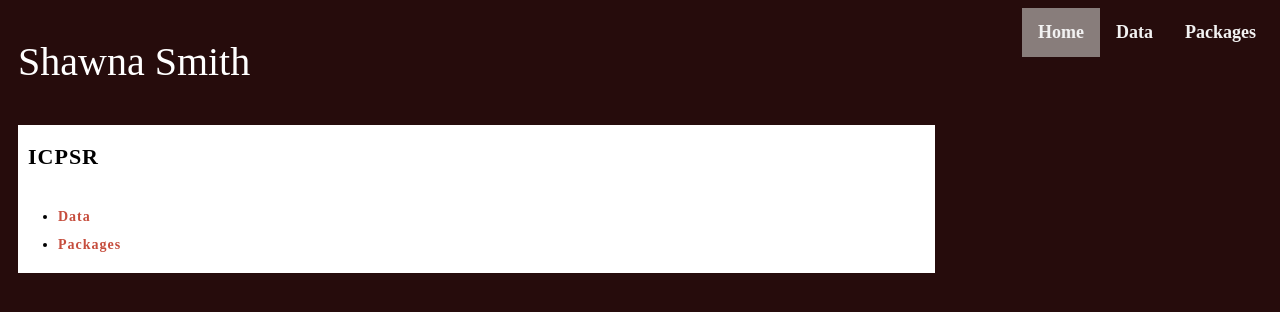
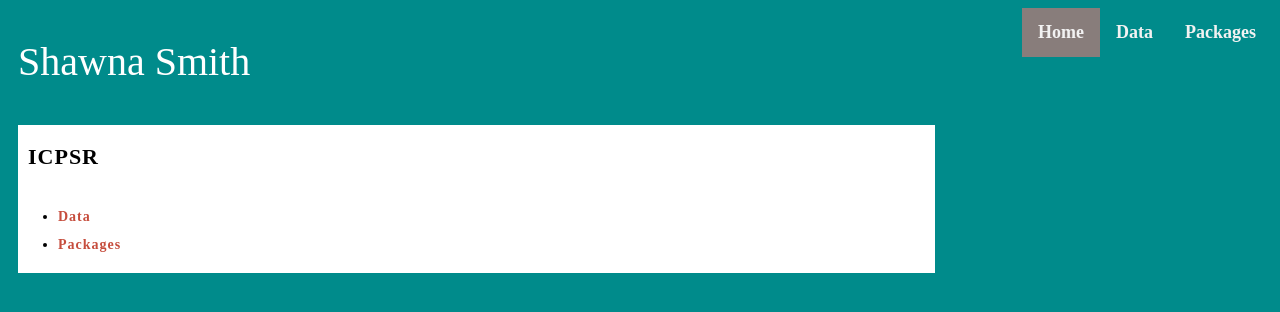
Before and after one commit to shawnana79/shawnana79.github.io, a plain HTML site: page index.html in a window 1280 px wide. Drawn offline with Linux system fonts and the light colour scheme; a web font is replaced by a local one.

Commit message:
Update style.css

```diff
--- a/styles/style.css
+++ b/styles/style.css
@@ -1,11 +1,11 @@
 /* General color */
 html {
-  background-color: #260C0C;
+  background-color: #008B8B;
 }
 /* Title */
 #header {
     width: 100%;
-    background-color: #260C0C;
+    background-color: #008B8B;
     color: white;
     text-align: left;
     font-family: 'Fauna One', serif;
```
